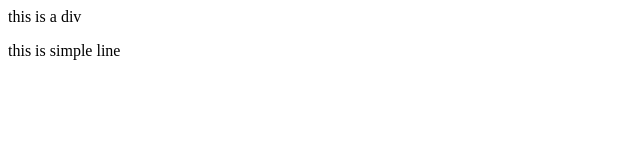
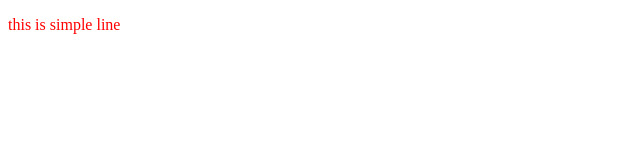
Before and after one commit to HarshSisodia/JavaScript_learning, a plain HTML site: page index.html in a window 1280 px wide. Shown: the whole page, without its empty margins (0-640 px from the left). Drawn offline with Linux system fonts and the light colour scheme.

Commit message:
Update Files

```diff
--- a/index.html
+++ b/index.html
@@ -8,8 +8,8 @@
 </head>
 <body>
 
-    <div id=""box>this is a div</div>
-    <p class="para">this is simple line</p>
+    <!-- <div id="box">this is a div</div> -->
+    <p class="content">this is simple line</p>
 <!-- //Q2. -->
 <!-- <div class="box">First div</div>
 <div class="box">Second div</div>
--- a/script.js
+++ b/script.js
@@ -66,5 +66,47 @@
 // let id=div.getAttribute("id");
 // console.log(id);
 
-let para=document.querySelector("p");
-console.log(para.setAttribute("class","newClass"));
+// let para=document.querySelector("p");
+// console.log(para.setAttribute("class","newClass"));
+
+
+// let div=document.querySelector("div");
+// div.style.backgroundColor="green";
+// div.style.fontSize="26px";
+// div.innerText="hello";
+
+// let newBtn=document.createElement("button");
+// newBtn.innerText="click me!";
+// console.log(newBtn);
+
+
+// let div=document.querySelector("div");
+// div.append(newBtn);
+// div.prepend(newBtn);
+//div.before(newBtn);
+//div.after(newBtn);
+
+
+// let newHeading=document.createElement("h1")
+// newHeading.innerHTML="<i>Hi,I am new!</i>";
+// document.querySelector("body").prepend(newHeading);
+
+
+// let para=document.querySelector("p");
+// para.remove();
+// newHeading.remove();
+
+
+//Q1.
+// let newBtn=document.createElement("button");
+// newBtn.innerText="click Me!";
+// console.log(newBtn);
+// document.querySelector("body").prepend(newBtn);
+// newBtn.style.backgroundColor="red";
+// newBtn.style.color="white";
+
+
+//Q2.
+// let para=document.querySelector("p");
+// para.classList.add("newClass");
+// para.classList.remove("newClass");
--- a/style.css
+++ b/style.css
@@ -14,11 +14,28 @@ button{
     color: white;
 }  */
 
-.box{
+/* .box{
+
     height: 100px;
     width: 100px;
     border:1px solid black;
     margin: 5px;
     text-align: center;
     background-color: aquamarine;
+} */
+
+/* #box{
+      height: 100px;
+      width: 100px;
+      background-color: dodgerblue;
+      color: white;
+      border: 1px solid black;
+} */
+
+.content{
+    color: red;
+
 }
+.newClass{
+    background-color: green;
+}
```
Also changed, not shown: first.js (+20 -0 lines).
